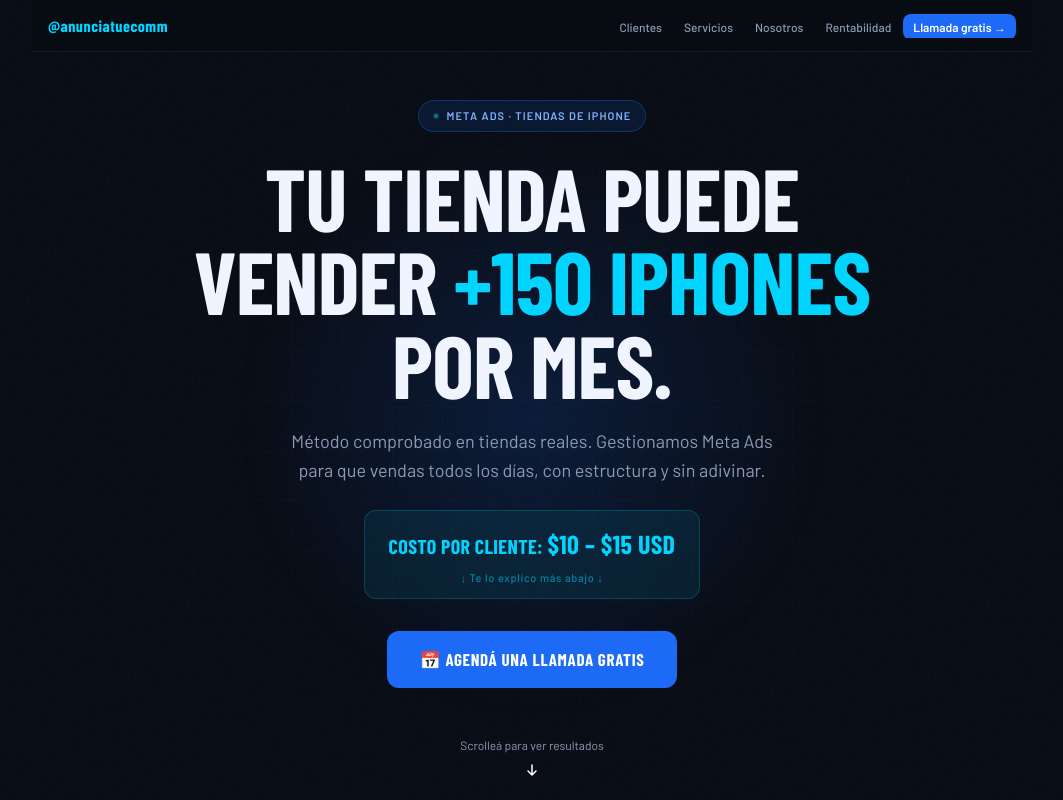
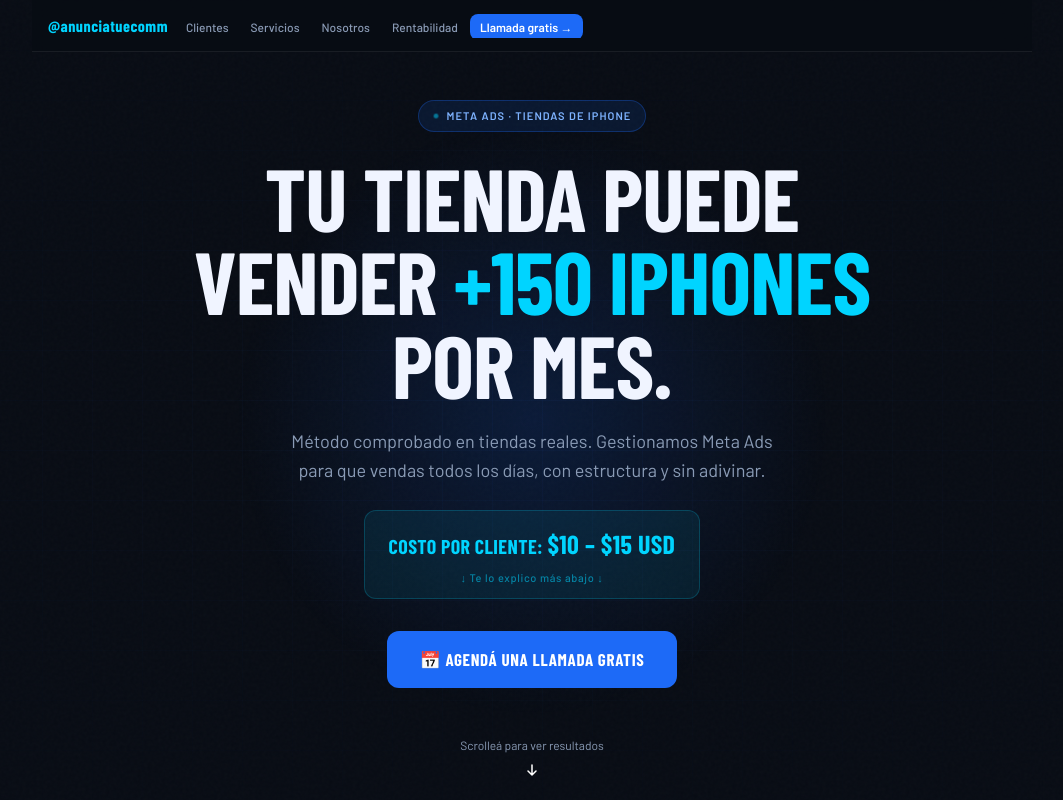
Before and after one commit to JulianDerudi/pagina-mauro, a plain HTML site: page index.html in a window 1280 px wide. Shown: the top 800 px of the page, without its empty margins (108-1171 px from the left). Drawn offline with nearby package versions, Linux system fonts and the light colour scheme; a web font is replaced by a local one.

Commit message:
arreglo en header

```diff
--- a/style.css
+++ b/style.css
@@ -43,6 +43,9 @@
     display: flex; align-items: center; justify-content: space-between;
     gap: 8px;
     max-width: 1000px; margin: 0 auto;
+    width: 100%;
+    box-sizing: border-box;
+    overflow: hidden;
   }
   .nav-logo {
     font-family: 'Barlow Condensed', sans-serif;
@@ -53,6 +56,8 @@
     display: flex; gap: 2px; list-style: none;
     overflow-x: auto; -webkit-overflow-scrolling: touch;
     scrollbar-width: none;
+    min-width: 0;
+    flex: 1;
   }
   .nav-links::-webkit-scrollbar { display: none; }
   .nav-links a {
```
